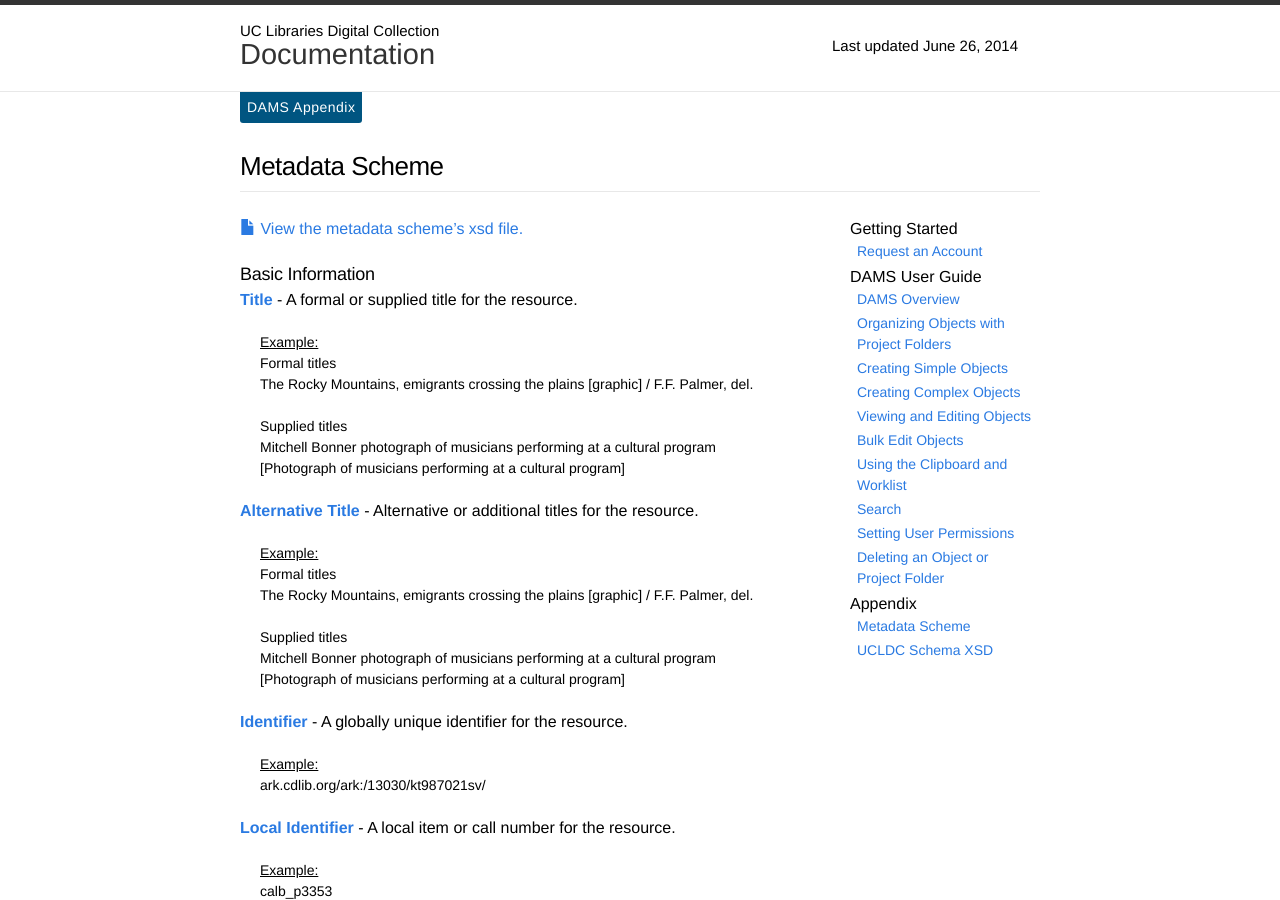
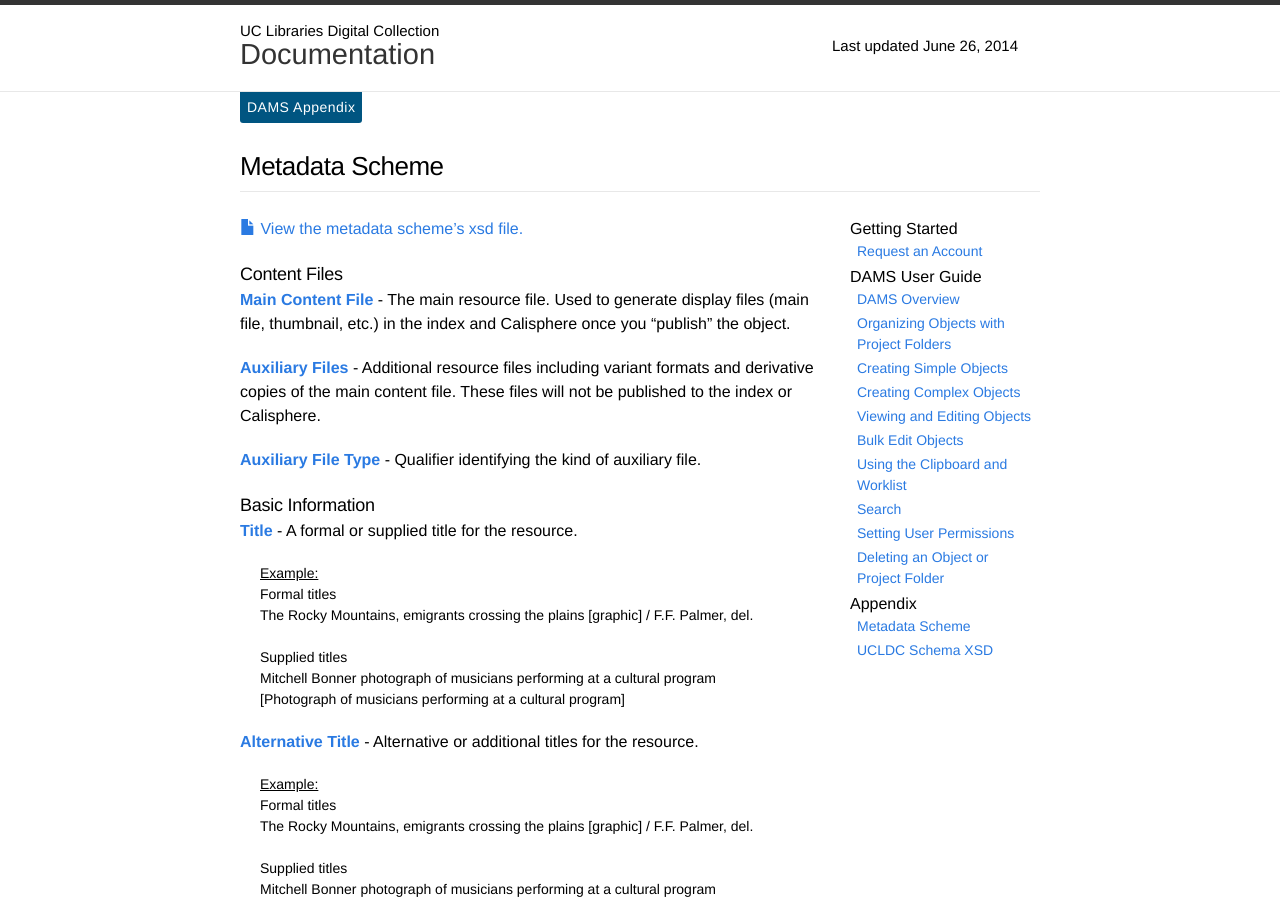
Before and after one commit to ucldc/ucldc-docs, a Jekyll site: the page built from docs/dams/metadata-model.md, in a window 1280 px wide and 900 px high. Built offline with Jekyll 4.4.1, drawn with Linux system fonts in a browser that asks for light colours; nearby versions of some CDN libraries.

Commit message:
Added a content files section, including main content file and auxiliary files

```diff
--- a/docs/dams/metadata-model.md
+++ b/docs/dams/metadata-model.md
@@ -8,6 +8,14 @@
 <a href="{{ site.url }}{{ site.baseurl }}/docs/dams/ucldc-schema/">
   <span class="glyphicon glyphicon-file"></span> View the metadata scheme's xsd file.
 </a>
+
+### Content Files
+
+<a class="label" id="MainContentFile">Main Content File</a> - The main resource file. Used to generate display files (main file, thumbnail, etc.) in the index and Calisphere once you "publish" the object.
+
+<a class="label" id="AuxiliaryFiles">Auxiliary Files</a> - Additional resource files including variant formats and derivative copies of the main content file. These files will not be published to the index or Calisphere.
+
+<a class="label" id="AuxiliaryFileType">Auxiliary File Type</a> - Qualifier identifying the kind of auxiliary file.
 
 ### Basic Information
 
```
